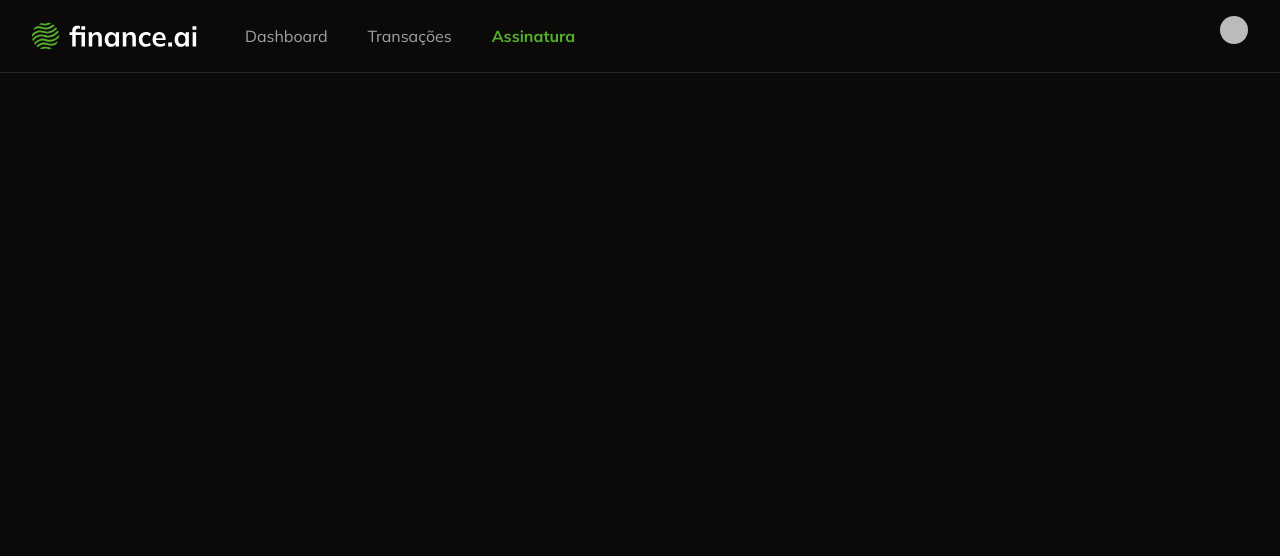
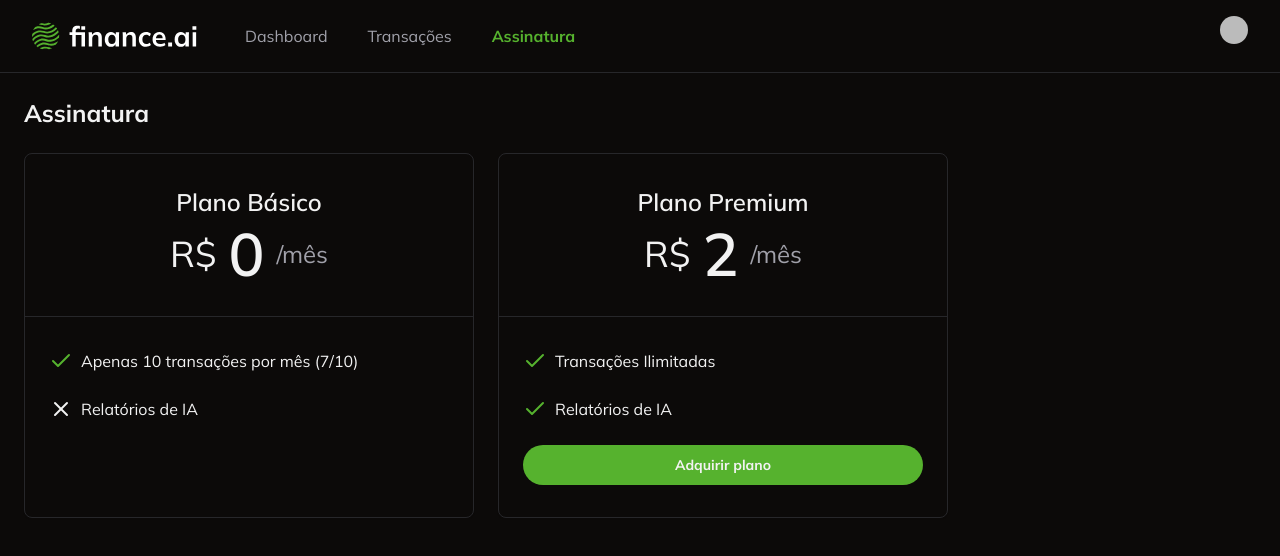
Before and after one commit to diego-krug/finance, a Next.js app: page /subscription in a window 1280 px wide. Shown: the top 556 px of the page. Built offline with nearby package versions, Linux system fonts and the light colour scheme; no server answers; sample sign-in values are in the browser's storage; some icons are missing.

Commit message:
feat: ensure user is redirected to stripe checkout when acquiring plan

```diff
--- /dev/null
+++ b/app/subscription/_actions/create-stripe-checkout/index.ts
@@ -0,0 +1,37 @@
+"use server";
+
+import { auth } from "@clerk/nextjs/server";
+import Stripe from "stripe";
+
+export const createStripeCheckout = async () => {
+  const { userId } = await auth();
+  if (!userId) {
+    throw new Error("Unauthorized");
+  }
+  if (!process.env.STRIPE_SECRET_KEY) {
+    throw new Error("Stripe secret key not found");
+  }
+  const stripe = new Stripe(process.env.STRIPE_SECRET_KEY, {
+    apiVersion: "2024-10-28.acacia",
+  });
+
+  const session = await stripe.checkout.sessions.create({
+    payment_method_types: ["card"],
+    mode: "subscription",
+    success_url: "http://localhost:3000",
+    cancel_url: "http://localhost:3000",
+    subscription_data: {
+      metadata: {
+        clerk_user_id: userId,
+      },
+    },
+    line_items: [
+      {
+        price: process.env.STRIPE_PREMIUM_PLAN_PRICE_ID,
+        quantity: 1,
+      },
+    ],
+  });
+
+  return { sessionId: session.id };
+};
--- /dev/null
+++ b/app/subscription/_components/acquire-plan-button.tsx
@@ -0,0 +1,46 @@
+"use client";
+
+import { Button } from "@/app/_components/ui/button";
+import { createStripeCheckout } from "../_actions/create-stripe-checkout";
+import { loadStripe } from "@stripe/stripe-js";
+import { useUser } from "@clerk/nextjs";
+import Link from "next/link";
+
+const AcquirePlanButton = () => {
+  const { user } = useUser();
+  const handleAcquirePlanClick = async () => {
+    const { sessionId } = await createStripeCheckout();
+    if (!process.env.NEXT_PUBLIC_STRIPE_PUBLISHABLE_KEY) {
+      throw new Error("Stripe publishable key not found");
+    }
+    const stripe = await loadStripe(
+      process.env.NEXT_PUBLIC_STRIPE_PUBLISHABLE_KEY,
+    );
+    if (!stripe) {
+      throw new Error("Stripe not found");
+    }
+    await stripe.redirectToCheckout({ sessionId });
+  };
+  const hasPremiumPlan = user?.publicMetadata.subscriptionPlan == "premium";
+  if (hasPremiumPlan) {
+    return (
+      <Button className="w-full rounded-full font-bold" variant="link">
+        <Link
+          href={`${process.env.NEXT_PUBLIC_STRIPE_CUSTOMER_PORTAL_URL as string}?prefilled_email=${user.emailAddresses[0].emailAddress}`}
+        >
+          Gerenciar plano
+        </Link>
+      </Button>
+    );
+  }
+  return (
+    <Button
+      className="w-full rounded-full font-bold"
+      onClick={handleAcquirePlanClick}
+    >
+      Adquirir plano
+    </Button>
+  );
+};
+
+export default AcquirePlanButton;
--- a/app/subscription/page.tsx
+++ b/app/subscription/page.tsx
@@ -1,13 +1,72 @@
 import { auth } from "@clerk/nextjs/server";
 import Navbar from "../_components/navbar";
 import { redirect } from "next/navigation";
+import { Card, CardContent, CardHeader } from "../_components/ui/card";
+import { CheckIcon, XIcon } from "lucide-react";
+import AcquirePlanButton from "./_components/acquire-plan-button";
 
 const SubscriptionPage = async () => {
   const { userId } = await auth();
   if (!userId) {
     redirect("/login");
   }
-  return <Navbar />;
+  return (
+    <>
+      <Navbar />
+      <div className="space-y-6 p-6">
+        <h1 className="text-2xl font-bold">Assinatura</h1>
+
+        <div className="flex gap-6">
+          <Card className="w-[450px]">
+            <CardHeader className="border-b border-solid py-8">
+              <h2 className="text-center text-2xl font-semibold">
+                Plano Básico
+              </h2>
+              <div className="flex items-center justify-center gap-3">
+                <span className="text-4xl">R$</span>
+                <span className="text-6xl font-semibold">0</span>
+                <span className="text-2xl text-muted-foreground">/mês</span>
+              </div>
+            </CardHeader>
+            <CardContent className="space-y-6 py-8">
+              <div className="flex items-center gap-2">
+                <CheckIcon className="text-primary" />
+                <p>Apenas 10 transações por mês (7/10)</p>
+              </div>
+              <div className="flex items-center gap-2">
+                <XIcon />
+                <p>Relatórios de IA</p>
+              </div>
+            </CardContent>
+          </Card>
+
+          <Card className="w-[450px]">
+            <CardHeader className="border-b border-solid py-8">
+              <h2 className="text-center text-2xl font-semibold">
+                Plano Premium
+              </h2>
+              <div className="flex items-center justify-center gap-3">
+                <span className="text-4xl">R$</span>
+                <span className="text-6xl font-semibold">2</span>
+                <span className="text-2xl text-muted-foreground">/mês</span>
+              </div>
+            </CardHeader>
+            <CardContent className="space-y-6 py-8">
+              <div className="flex items-center gap-2">
+                <CheckIcon className="text-primary" />
+                <p>Transações Ilimitadas</p>
+              </div>
+              <div className="flex items-center gap-2">
+                <CheckIcon className="text-primary" />
+                <p>Relatórios de IA</p>
+              </div>
+              <AcquirePlanButton />
+            </CardContent>
+          </Card>
+        </div>
+      </div>
+    </>
+  );
 };
 
 export default SubscriptionPage;
--- a/package.json
+++ b/package.json
@@ -21,6 +21,7 @@
     "@radix-ui/react-scroll-area": "^1.2.0",
     "@radix-ui/react-select": "^2.1.2",
     "@radix-ui/react-slot": "^1.1.0",
+    "@stripe/stripe-js": "^4.9.0",
     "@tanstack/react-table": "^8.20.5",
     "class-variance-authority": "^0.7.0",
     "clsx": "^2.1.1",
@@ -36,6 +37,7 @@
     "react-hook-form": "^7.53.2",
     "react-number-format": "^5.4.2",
     "recharts": "^2.13.3",
+    "stripe": "^17.3.1",
     "tailwind-merge": "^2.5.4",
     "tailwindcss-animate": "^1.0.7",
     "zod": "^3.23.8"
```
Also changed, not shown: 2 other files (tests, documents, lock files or other folders).
